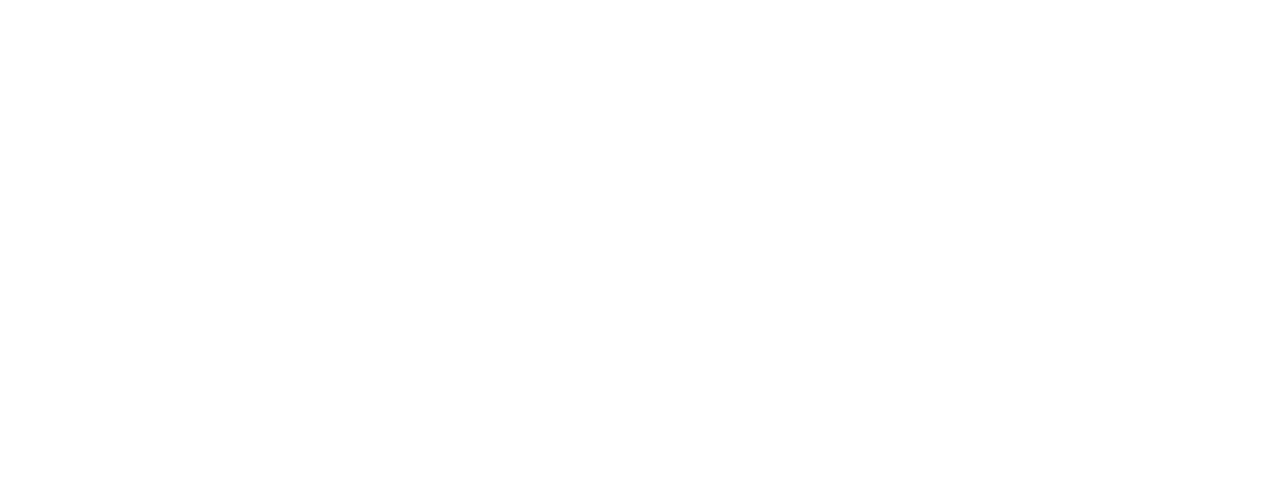
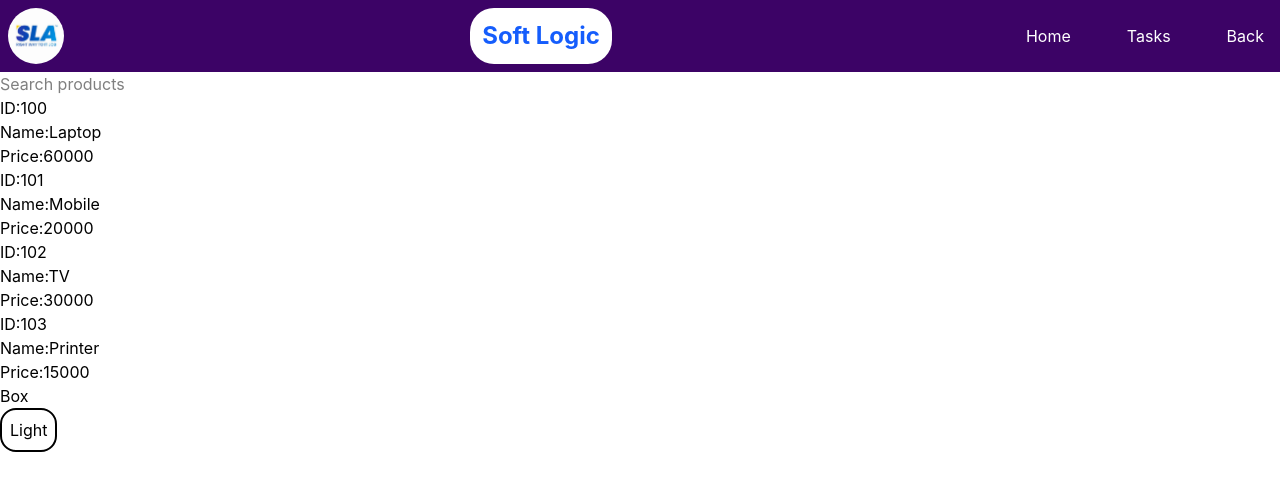
Before and after one commit to GodsonArockiaRaj007/Single-Page, a React (Vite) app: page /Day23 in a window 1280 px wide. Before the commit this address had no page. Shown: the top 490 px of the page. Built offline with nearby package versions, Linux system fonts and the light colour scheme.

Commit message:
Day23 Added

```diff
--- /dev/null
+++ b/src/pages/Day23.jsx
@@ -0,0 +1,58 @@
+import { useCallback, useMemo, useState } from "react"
+
+
+const Day23 = () => {
+    // console.log("Components");
+    const [search,setSearch]=useState("")
+    const [theme,setTheme]=useState(false)
+    const products=[
+        {id:100,name:"Laptop",price:60000},
+        {id:101,name:"Mobile",price:20000},
+        {id:102,name:"TV",price:30000},
+        {id:103,name:"Printer",price:15000}
+    ]
+    const searchProduct = useCallback((input, data) => {
+    // console.log("Search");
+    return data.filter((e) =>
+    e.name.toLowerCase().includes(input.toLowerCase())
+  );
+}, []);
+
+    const result=useMemo(()=>{
+        return searchProduct(search,products)
+    },[search])
+
+    const handleClick = useCallback(() => {
+        // console.log("theme");
+
+  setTheme(prev => !prev);
+}, []);
+
+    const handleChange = useCallback((e) => {
+  setSearch(e.target.value);
+}, []);
+  return (
+    <>
+        <input type="text" onChange={handleChange} placeholder="Search products" />
+      { result.length>0?
+        result?.map((e)=>(
+            <div key={e.id}>
+                <p>ID:{e.id}</p>
+                <p>Name:{e.name}</p>
+                <p>Price:{e.price}</p>
+            </div>
+
+        ))
+        : "No data Found"
+      }
+
+      <div className={theme?"bg-black text-white":" bg-white text-black"}>
+        <p>Box</p>
+      </div>
+      <button className="border-2 w-fit p-2 rounded-2xl" onClick={handleClick}>{theme?"Dark":"Light"}</button>
+    </>
+
+  )
+}
+
+export default Day23
--- a/src/pages/Tasks.jsx
+++ b/src/pages/Tasks.jsx
@@ -29,6 +29,7 @@
             <Link className="bg-purple-950 text-white font-bold text-2xl rounded-4xl w-fit p-4     transition duration-100 hover:scale-110" to='/Day18'>Day18</Link>
             <Link className="bg-purple-950 text-white font-bold text-2xl rounded-4xl w-fit p-4     transition duration-100 hover:scale-110" to='/Day20'>Day20</Link>
             <Link className="bg-purple-950 text-white font-bold text-2xl rounded-4xl w-fit p-4     transition duration-100 hover:scale-110" to='/Day22'>Day22</Link>
+            <Link className="bg-purple-950 text-white font-bold text-2xl rounded-4xl w-fit p-4     transition duration-100 hover:scale-110" to='/Day23'>Day23</Link>
 
         </div>
     </div>
--- a/src/routes/AppRoutes.jsx
+++ b/src/routes/AppRoutes.jsx
@@ -41,6 +41,7 @@
 import Day18 from '../pages/Day18'
 import Day20 from '../pages/Day20'
 import Day22 from '../pages/Day22'
+import Day23 from '../pages/Day23'
 const AppRoutes = () => {
   return (
     <>
@@ -67,6 +68,7 @@
             <Route path='/Day18' element={<Day18/>}></Route>
             <Route path='/Day20' element={<Day20/>}></Route>
             <Route path='/Day22' element={<Day22/>}></Route>
+            <Route path='/Day23' element={<Day23/>}></Route>
 
 
 
```
